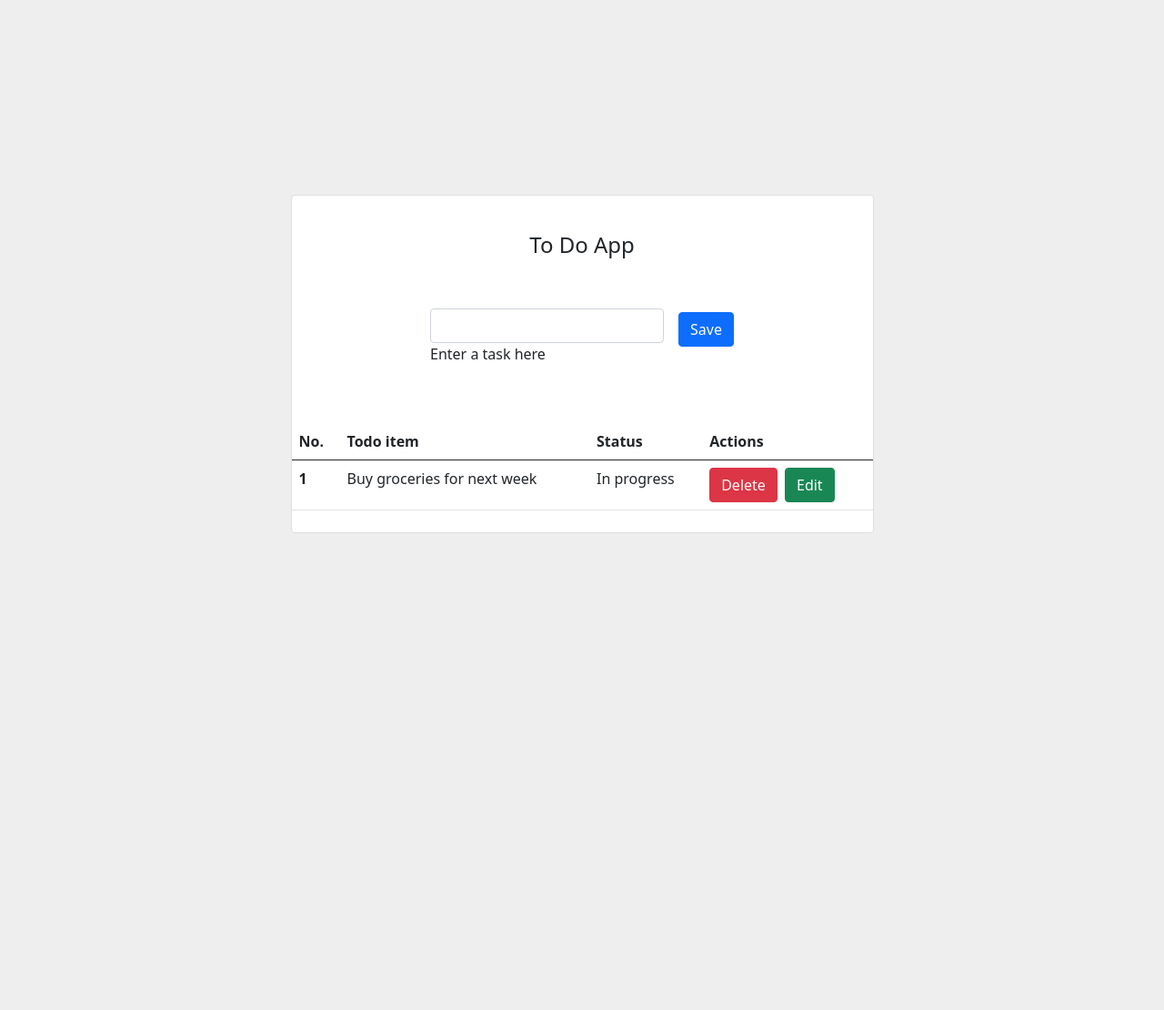
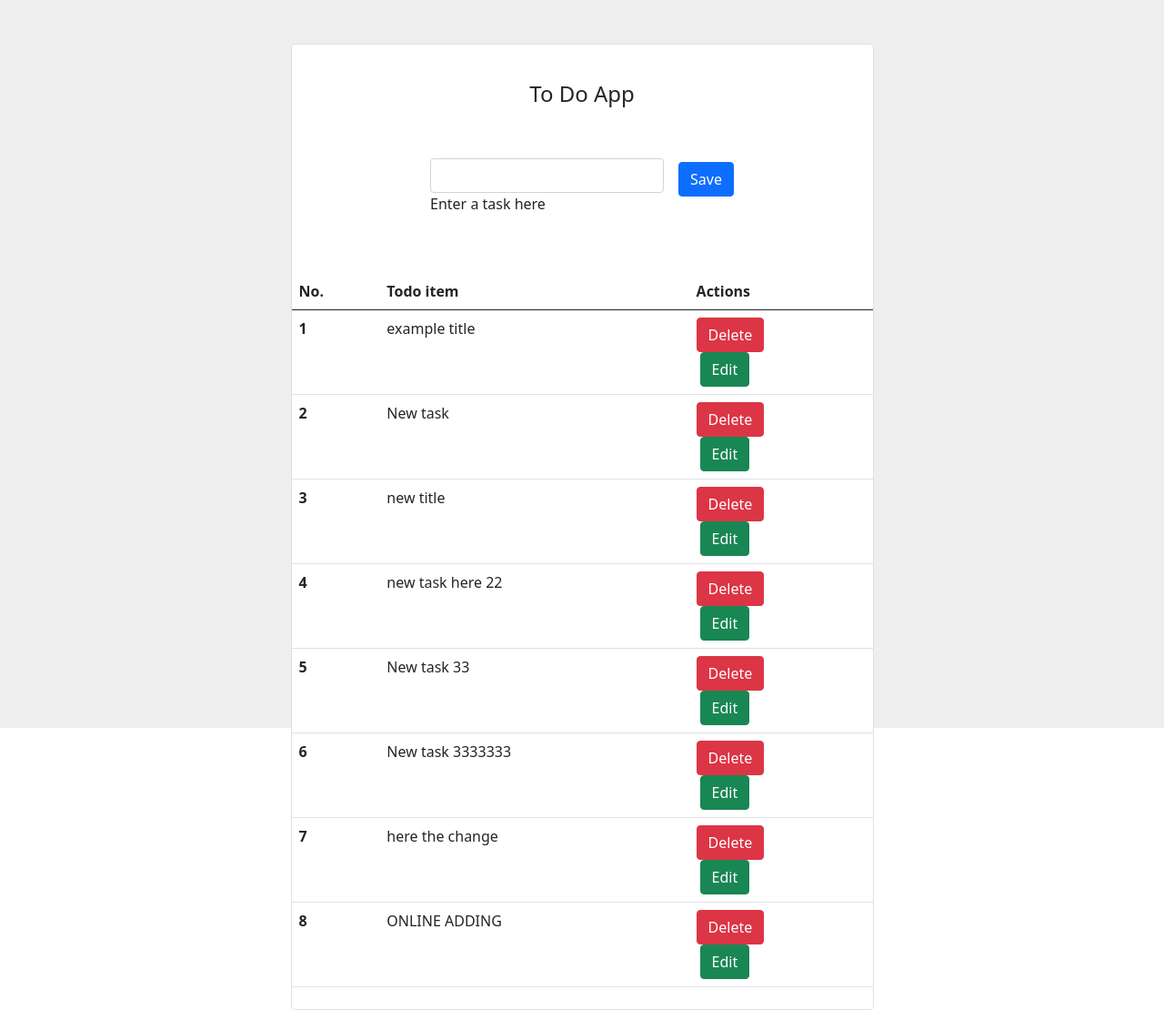
Before and after one commit to driyant/todo966, a Flask app: page / in a window 1280 px wide. Shown: the whole page at 91% size. Before the commit the page ends 586 px from the top, so only its background shows below. Run offline with Flask 2, Linux system fonts and the light colour scheme; data comes from the database, SQL or seed files in the repository; both versions use the stored data as it was after the commit.

Commit message:
Small fix for some functionalities

```diff
--- a/app.py
+++ b/app.py
@@ -1,9 +1,10 @@
-from flask import Flask, jsonify, request, render_template
+from flask import Flask, jsonify, request, render_template, flash, redirect, url_for
 from flask_sqlalchemy import SQLAlchemy
 
 app = Flask(__name__)
 app.config["SQLALCHEMY_DATABASE_URI"] = "sqlite:///db.sqlite3"
 app.config["SQLALCHEMY_TRACK_MODIFICATIONS"] = False
+app.config["SECRET_KEY"] = "BAnas213as3"
 db = SQLAlchemy(app)
 
 
@@ -17,20 +18,21 @@
 
 @app.route("/", methods=["GET"])
 def index():
-  return render_template("index.html")
+  tasks = Task.query.all()
+  return render_template("index.html", tasks=tasks)
 
 @app.route("/add", methods=["POST"])
 def add():
     title = request.form.get("title")
+    task = Task.query.filter_by(title=title).first()
+    if task:
+      flash("Task already exist!", "danger")
+      return redirect(url_for("index"))
     new_task = Task(title=title)
-    task = Task.query.filter_by(title=title).first()
-    if not task:
-        db.session.add(new_task)
-        db.session.commit()
-        return jsonify(response={"Success": "Task has been added!"})
-    else:
-        return jsonify(response={"Failed": "Data is already exist!"})
-
+    db.session.add(new_task)
+    db.session.commit()
+    flash("Task has been added successfully", "success")
+    return redirect(url_for("index"))
 
 @app.route('/update/<int:id>', methods=['PUT'])
 def update(id):
@@ -43,12 +45,13 @@
         return jsonify(response={"Failed": "Task was not found!"})
 
 
-@app.route('/delete/<int:id>', methods=['DELETE'])
+@app.route('/delete/<int:id>', methods=['POST'])
 def delete(id):
     task = Task.query.filter_by(id=id).first()
     db.session.delete(task)
     db.session.commit()
-    return jsonify(response={"Success": "Task has been deleted!"})
+    flash(f"Task {task.title} has been deleted!", "success")
+    return redirect(url_for("index"))
 
 
 @app.route('/api/all')
--- a/templates/index.html
+++ b/templates/index.html
@@ -25,7 +25,7 @@
                   {% if messages %}
                       {% for category, message in messages %}
                       <div class="alert alert-primary alert-dismissible fade show" role="alert">
-                        A simple primary alert—check it out!
+                        {{ message }}
                         <button type="button" class="btn-close" data-bs-dismiss="alert" aria-label="Close"></button>
                       </div>
                       {% endfor %}
@@ -33,10 +33,12 @@
                 {% endwith %}
                 <form
                   class="row row-cols-lg-auto g-3 justify-content-center align-items-center mb-4 pb-2"
+                  method="POST"
+                  action="/add"
                 >
                   <div class="col-12 pt-4">
                     <div class="form-outline">
-                      <input type="text" id="form-task" name="form-task" class="form-control" />
+                      <input type="text" id="title" name="title" class="form-control" />
                       <label class="form-label" for="form1"
                         >Enter a task here</label
                       >
@@ -54,19 +56,21 @@
                     <tr>
                       <th scope="col">No.</th>
                       <th scope="col">Todo item</th>
-                      <th scope="col">Status</th>
                       <th scope="col">Actions</th>
                     </tr>
                   </thead>
                   <tbody>
+                    {% for task in tasks %}
                     <tr>
-                      <th scope="row">1</th>
-                      <td>Buy groceries for next week</td>
-                      <td>In progress</td>
+                      <th scope="row">{{ loop.index }}</th>
+                      <td>{{ task.title }}</td>
                       <td>
-                        <button type="submit" class="btn btn-danger">
-                          Delete
-                        </button>
+                        <form action="/delete/{{ task.id }}" method="POST">
+                          <button
+                            type="submit" class="btn btn-danger">
+                            Delete
+                          </button>
+                        </form>
                         <button
                           type="submit"
                           class="btn btn-success ms-1"
@@ -77,6 +81,7 @@
                         </button>
                       </td>
                     </tr>
+                    {% endfor %}
                   </tbody>
                 </table>
               </div>
```
Also changed, not shown: templates/404.html (added, +12 -0 lines), db.sqlite3.
